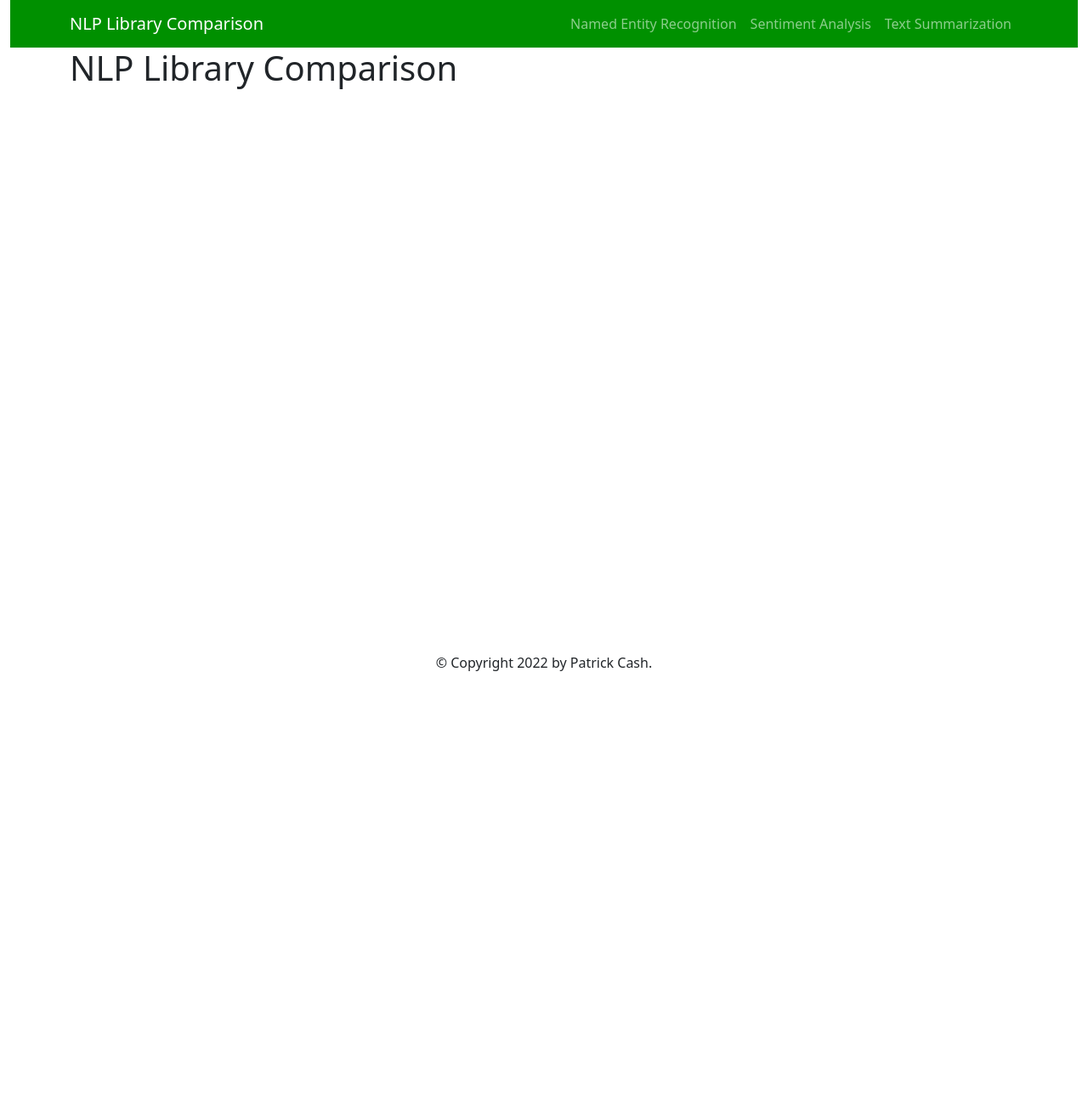
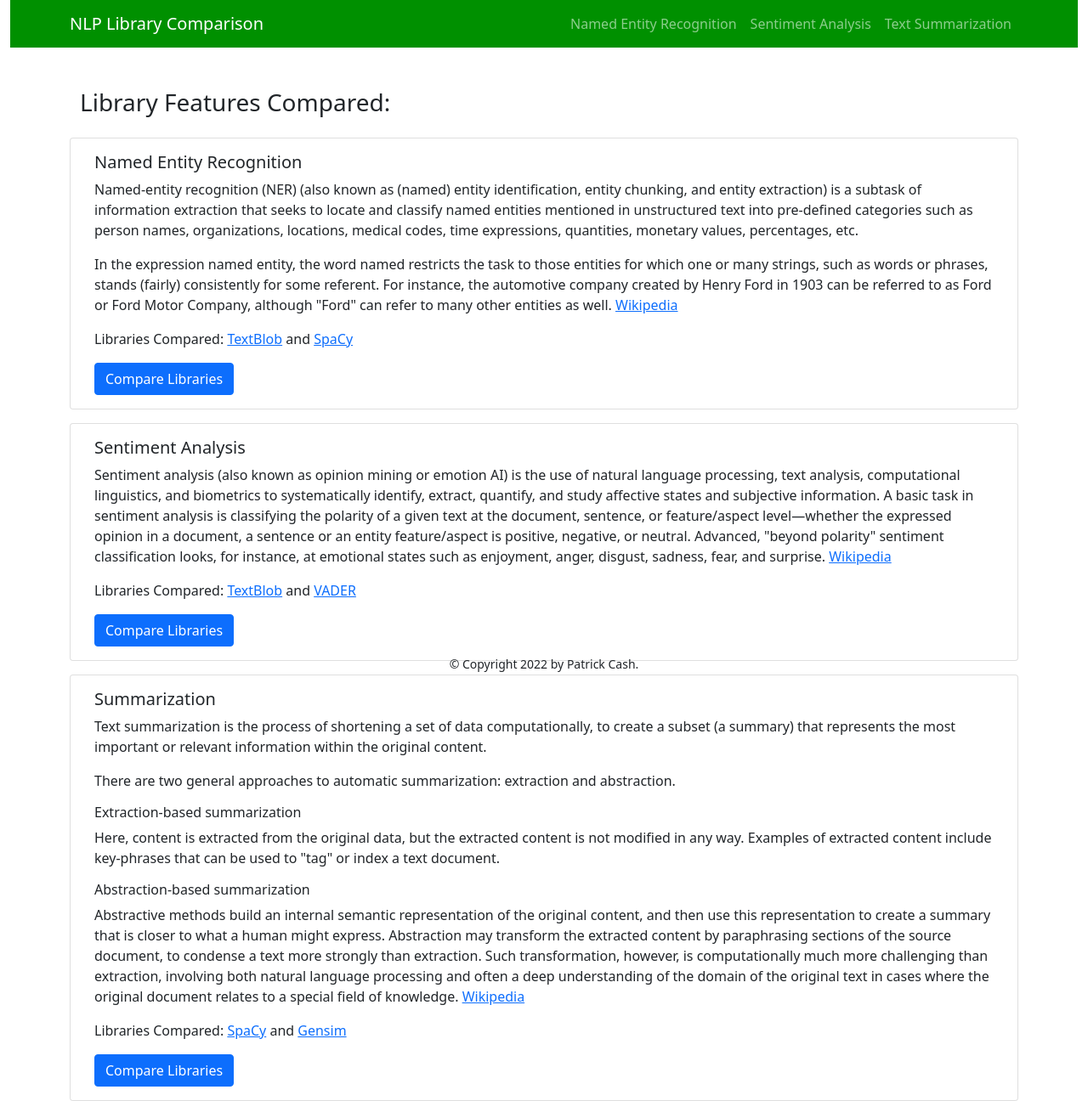
Before and after one commit to patrickcash/nlp-library-comparison-app, a Flask app: page / in a window 1280 px wide. Shown: the whole page at 85% size. Before the commit the page ends 790 px from the top, so only its background shows below. Run offline with Flask 2, Linux system fonts and the light colour scheme.

Commit message:
added descriptions for each nlp task and added some basic styling

```diff
--- a/app.py
+++ b/app.py
@@ -1,5 +1,10 @@
-import time
 from flask import Flask, render_template, request
+
+
+from nlp_analysis.named_entity_recognition import textblob_ner, spacy_ner
+from nlp_analysis.sentiment_analysis import textblob_sentiment_analysis, vader_sentiment_analysis
+from nlp_analysis.summarization import spacy_summarization, gensim_summarization
+
 
 app = Flask(__name__)
 
@@ -14,19 +19,10 @@ def named_entiry_recognition():
     if request.method == 'POST':
        input_text = request.form['input-text']
 
-       # Library 1 analysis
-       start_time = time.time()
-       total_time = time.time() - start_time
+       textblob_output = textblob_ner(input_text)
+       spacy_ouput = spacy_ner(input_text)
 
-       library_1_output = {total_time}
-
-       # Library 2 analysis
-       start_time = time.time()
-       total_time = time.time() - start_time
-
-       library_2_output = {total_time}
-
-       return render_template('named_entity.html', library_1_output, library_2_output)
+       return render_template('named_entity.html', textblob_output, spacy_ouput)
     else:
        return render_template('named_entity.html')
 
@@ -36,19 +32,10 @@ def sentiment_analysis():
     if request.method == 'POST':
        input_text = request.form['input-text']
 
-       # Library 1 analysis
-       start_time = time.time()
-       total_time = time.time() - start_time
+       textblob_output = textblob_sentiment_analysis(input_text)
+       vader_output = vader_sentiment_analysis(input_text)
 
-       library_1_output = {total_time}
-
-       # Library 2 analysis
-       start_time = time.time()
-       total_time = time.time() - start_time
-
-       library_2_output = {total_time}
-
-       return render_template('sentiment_analysis.html', library_1_output, library_2_output)
+       return render_template('sentiment_analysis.html', textblob_output, vader_output)
     else:
        return render_template('sentiment_analysis.html')
 
@@ -58,19 +45,10 @@ def summarization():
     if request.method == 'POST':
        input_text = request.form['input-text']
 
-       # Library 1 analysis
-       start_time = time.time()
-       total_time = time.time() - start_time
+       spacy_output = spacy_summarization(input_text)
+       gensim_output = gensim_summarization(input_text)
 
-       library_1_output = {total_time}
-
-       # Library 2 analysis
-       start_time = time.time()
-       total_time = time.time() - start_time
-
-       library_2_output = {total_time}
-
-       return render_template('summarization.html', library_1_output, library_2_output)
+       return render_template('summarization.html', spacy_output, gensim_output)
     else:
        return render_template('summarization.html')
 
--- a/templates/base.html
+++ b/templates/base.html
@@ -25,7 +25,7 @@
         </div>
     </nav>
     <div id="content" class="container">{% block content %}{% endblock %}</div>
-    <div id="footer" class="navbar fixed-bottom justify-content-center">
+    <div id="footer" class="navbar fixed-bottom justify-content-center small">
         &copy; Copyright 2022 by Patrick Cash.
     </div>
 </body>
--- /dev/null
+++ b/templates/fragments/_named_entity_description.html
@@ -0,0 +1,10 @@
+<div>
+    <p>
+        Named-entity recognition (NER) (also known as (named) entity identification, entity chunking, and entity extraction) is a subtask of information extraction that seeks to locate and classify named entities mentioned in unstructured text into pre-defined categories such as person names, organizations, locations, medical codes, time expressions, quantities, monetary values, percentages, etc.
+    </p>
+    <p>
+        In the expression named entity, the word named restricts the task to those entities for which one or many strings, such as words or phrases, stands (fairly) consistently for some referent. For instance, the automotive company created by Henry Ford in 1903 can be referred to as Ford or Ford Motor Company, although "Ford" can refer to many other entities as well. <a href="https://en.wikipedia.org/wiki/Named-entity_recognition">Wikipedia</a>
+    <p>
+        Libraries Compared: <a href="https://textblob.readthedocs.io/en/dev/">TextBlob</a> and <a href="https://spacy.io/">SpaCy</a>
+    </p>
+</div>
--- /dev/null
+++ b/templates/fragments/_sentiment_analysis_description.html
@@ -0,0 +1,8 @@
+<div>
+    <p>
+        Sentiment analysis (also known as opinion mining or emotion AI) is the use of natural language processing, text analysis, computational linguistics, and biometrics to systematically identify, extract, quantify, and study affective states and subjective information. A basic task in sentiment analysis is classifying the polarity of a given text at the document, sentence, or feature/aspect level—whether the expressed opinion in a document, a sentence or an entity feature/aspect is positive, negative, or neutral. Advanced, "beyond polarity" sentiment classification looks, for instance, at emotional states such as enjoyment, anger, disgust, sadness, fear, and surprise. <a href="https://en.wikipedia.org/wiki/Sentiment_analysis">Wikipedia</a>
+    </p>
+    <p>
+        Libraries Compared: <a href="https://textblob.readthedocs.io/en/dev/">TextBlob</a> and <a href="https://github.com/cjhutto/vaderSentiment">VADER</a>
+    </p>
+</div>
--- /dev/null
+++ b/templates/fragments/_summarization_description.html
@@ -0,0 +1,20 @@
+<div>
+    <p>
+        Text summarization is the process of shortening a set of data computationally, to create a subset (a summary) that represents the most important or relevant information
+        within the original content.
+    </p>
+    <p>
+        There are two general approaches to automatic summarization: extraction and abstraction.
+    </p>
+    <h6>Extraction-based summarization</h6>
+    <p>
+        Here, content is extracted from the original data, but the extracted content is not modified in any way. Examples of extracted content include key-phrases that can be used to "tag" or index a text document.
+    </p>
+    <h6>Abstraction-based summarization</h6>
+    <p>
+        Abstractive methods build an internal semantic representation of the original content, and then use this representation to create a summary that is closer to what a human might express. Abstraction may transform the extracted content by paraphrasing sections of the source document, to condense a text more strongly than extraction. Such transformation, however, is computationally much more challenging than extraction, involving both natural language processing and often a deep understanding of the domain of the original text in cases where the original document relates to a special field of knowledge. <a href="https://en.wikipedia.org/wiki/Automatic_summarization">Wikipedia</a>
+    </p>
+    <p>
+        Libraries Compared: <a href="https://spacy.io/">SpaCy</a> and <a href="https://radimrehurek.com/gensim/">Gensim</a>
+    </p>
+</div>
--- a/templates/index.html
+++ b/templates/index.html
@@ -1,4 +1,35 @@
 {% extends "base.html" %}
 {% block content %}
-<h1>NLP Library Comparison</h1>
+<div class="container mt-5">
+    <div class="row">
+        <h3>Library Features Compared:</h3>
+    </div>
+    <div class="row mt-3">
+        <div class="card">
+            <div class="card-body">
+                <h5 class="card-title">Named Entity Recognition</h5>
+                {% include "fragments/_named_entity_description.html" %}
+                <a href="/named-entity-recognition" class="btn btn-primary">Compare Libraries</a>
+            </div>
+        </div>
+    </div>
+    <div class="row mt-3">
+        <div class="card">
+            <div class="card-body">
+                <h5 class="card-title">Sentiment Analysis</h5>
+                {% include "fragments/_sentiment_analysis_description.html" %}
+                <a href="/sentiment-analysis" class="btn btn-primary">Compare Libraries</a>
+            </div>
+        </div>
+    </div>
+    <div class="row mt-3">
+        <div class="card">
+            <div class="card-body">
+                <h5 class="card-title">Summarization</h5>
+                {% include "fragments/_summarization_description.html" %}
+                <a href="/summarization" class="btn btn-primary">Compare Libraries</a>
+            </div>
+        </div>
+    </div>
+</div>
 {% endblock %}
```
Also changed, not shown: nlp_analysis/named_entity_recognition.py (added, +17 -0 lines), nlp_analysis/sentiment_analysis.py (added, +17 -0 lines), nlp_analysis/summarization.py (added, +17 -0 lines), templates/comparison_template.html (+11 -19 lines), templates/named_entity.html (+7 -7 lines), templates/sentiment_analysis.html (+7 -7 lines), templates/summarization.html (+7 -8 lines).
